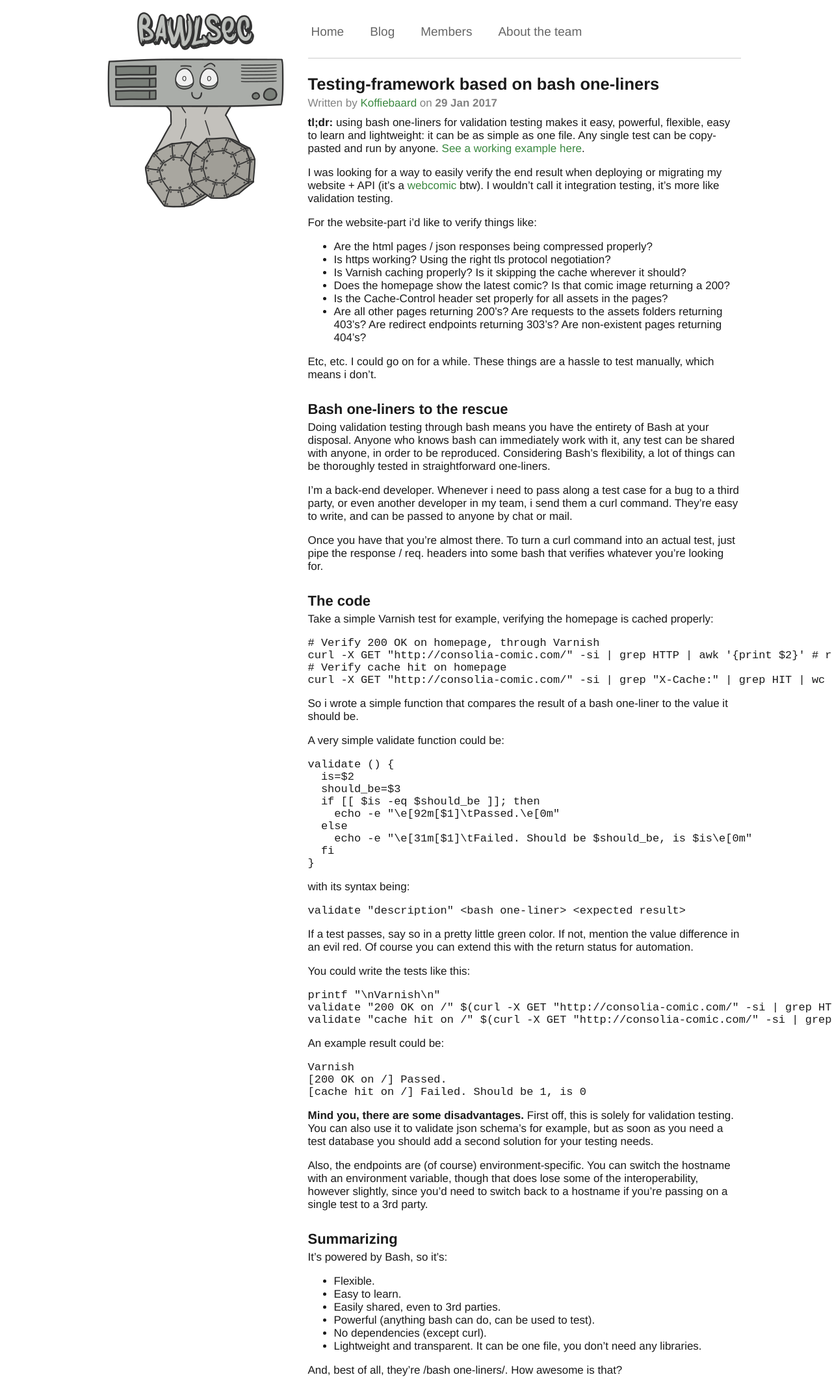
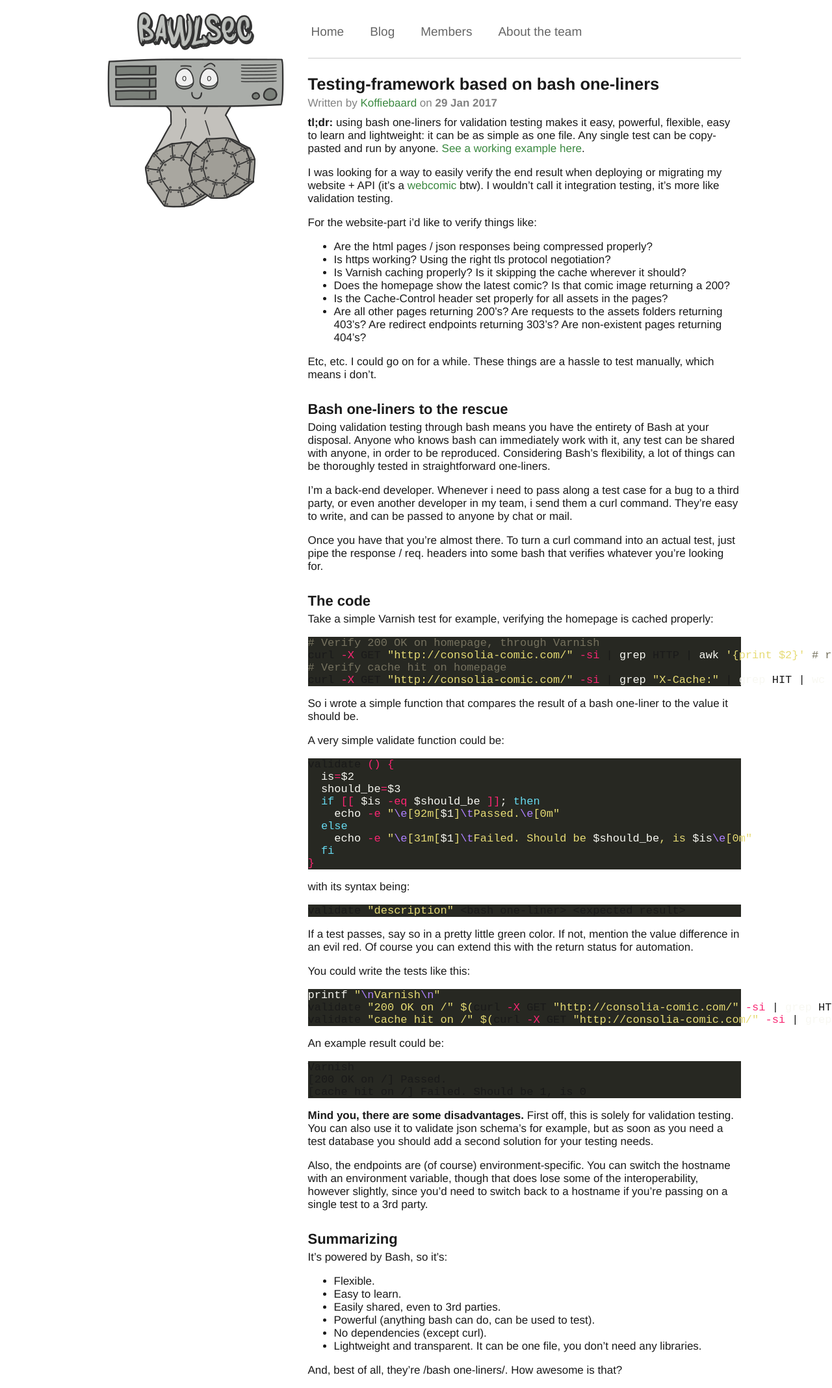
Before and after one commit to BawlSec/website, a Jekyll site: the page built from _posts/2017-01-29-testing-framework-based-on-bash-one-liners.md, in a window 1280 px wide. Shown: the whole page at 65% size. Built offline with Jekyll 4.4.1, drawn with Linux system fonts in a browser that asks for light colours.

Commit message:
added monokai highlighting

```diff
--- a/_layouts/default.html
+++ b/_layouts/default.html
@@ -11,6 +11,7 @@
 		<meta charset="utf-8"/>
 		<meta content="width=device-width,minimum-scale=1,initial-scale=1" name="viewport"/>
 		<link href="/assets/css/bawlz.css?rev=1" rel="stylesheet" />
+		<link href="/assets/css/monokai.css?rev=1" rel="stylesheet" />
 		<title>{{ page.title }}</title>
 		<meta content="{{ page.description }}" name="description" />
 
--- /dev/null
+++ b/assets/css/monokai.css
@@ -0,0 +1,65 @@
+.highlight pre { background-color: #272822; }
+.highlight .hll { background-color: #272822; }
+.highlight .c { color: #75715e } /* Comment */
+.highlight .err { color: #960050; background-color: #1e0010 } /* Error */
+.highlight .k { color: #66d9ef } /* Keyword */
+.highlight .l { color: #ae81ff } /* Literal */
+.highlight .n { color: #f8f8f2 } /* Name */
+.highlight .o { color: #f92672 } /* Operator */
+.highlight .p { color: #f8f8f2 } /* Punctuation */
+.highlight .cm { color: #75715e } /* Comment.Multiline */
+.highlight .cp { color: #75715e } /* Comment.Preproc */
+.highlight .c1 { color: #75715e } /* Comment.Single */
+.highlight .cs { color: #75715e } /* Comment.Special */
+.highlight .ge { font-style: italic } /* Generic.Emph */
+.highlight .gs { font-weight: bold } /* Generic.Strong */
+.highlight .kc { color: #66d9ef } /* Keyword.Constant */
+.highlight .kd { color: #66d9ef } /* Keyword.Declaration */
+.highlight .kn { color: #f92672 } /* Keyword.Namespace */
+.highlight .kp { color: #66d9ef } /* Keyword.Pseudo */
+.highlight .kr { color: #66d9ef } /* Keyword.Reserved */
+.highlight .kt { color: #66d9ef } /* Keyword.Type */
+.highlight .ld { color: #e6db74 } /* Literal.Date */
+.highlight .m { color: #ae81ff } /* Literal.Number */
+.highlight .s { color: #e6db74 } /* Literal.String */
+.highlight .na { color: #a6e22e } /* Name.Attribute */
+.highlight .nb { color: #f8f8f2 } /* Name.Builtin */
+.highlight .nc { color: #a6e22e } /* Name.Class */
+.highlight .no { color: #66d9ef } /* Name.Constant */
+.highlight .nd { color: #a6e22e } /* Name.Decorator */
+.highlight .ni { color: #f8f8f2 } /* Name.Entity */
+.highlight .ne { color: #a6e22e } /* Name.Exception */
+.highlight .nf { color: #a6e22e } /* Name.Function */
+.highlight .nl { color: #f8f8f2 } /* Name.Label */
+.highlight .nn { color: #f8f8f2 } /* Name.Namespace */
+.highlight .nx { color: #a6e22e } /* Name.Other */
+.highlight .py { color: #f8f8f2 } /* Name.Property */
+.highlight .nt { color: #f92672 } /* Name.Tag */
+.highlight .nv { color: #f8f8f2 } /* Name.Variable */
+.highlight .ow { color: #f92672 } /* Operator.Word */
+.highlight .w { color: #f8f8f2 } /* Text.Whitespace */
+.highlight .mf { color: #ae81ff } /* Literal.Number.Float */
+.highlight .mh { color: #ae81ff } /* Literal.Number.Hex */
+.highlight .mi { color: #ae81ff } /* Literal.Number.Integer */
+.highlight .mo { color: #ae81ff } /* Literal.Number.Oct */
+.highlight .sb { color: #e6db74 } /* Literal.String.Backtick */
+.highlight .sc { color: #e6db74 } /* Literal.String.Char */
+.highlight .sd { color: #e6db74 } /* Literal.String.Doc */
+.highlight .s2 { color: #e6db74 } /* Literal.String.Double */
+.highlight .se { color: #ae81ff } /* Literal.String.Escape */
+.highlight .sh { color: #e6db74 } /* Literal.String.Heredoc */
+.highlight .si { color: #e6db74 } /* Literal.String.Interpol */
+.highlight .sx { color: #e6db74 } /* Literal.String.Other */
+.highlight .sr { color: #e6db74 } /* Literal.String.Regex */
+.highlight .s1 { color: #e6db74 } /* Literal.String.Single */
+.highlight .ss { color: #e6db74 } /* Literal.String.Symbol */
+.highlight .bp { color: #f8f8f2 } /* Name.Builtin.Pseudo */
+.highlight .vc { color: #f8f8f2 } /* Name.Variable.Class */
+.highlight .vg { color: #f8f8f2 } /* Name.Variable.Global */
+.highlight .vi { color: #f8f8f2 } /* Name.Variable.Instance */
+.highlight .il { color: #ae81ff } /* Literal.Number.Integer.Long */
+
+.highlight .gh { } /* Generic Heading & Diff Header */
+.highlight .gu { color: #75715e; } /* Generic.Subheading & Diff Unified/Comment? */
+.highlight .gd { color: #f92672; } /* Generic.Deleted & Diff Deleted */
+.highlight .gi { color: #a6e22e; } /* Generic.Inserted & Diff Inserted */
```
